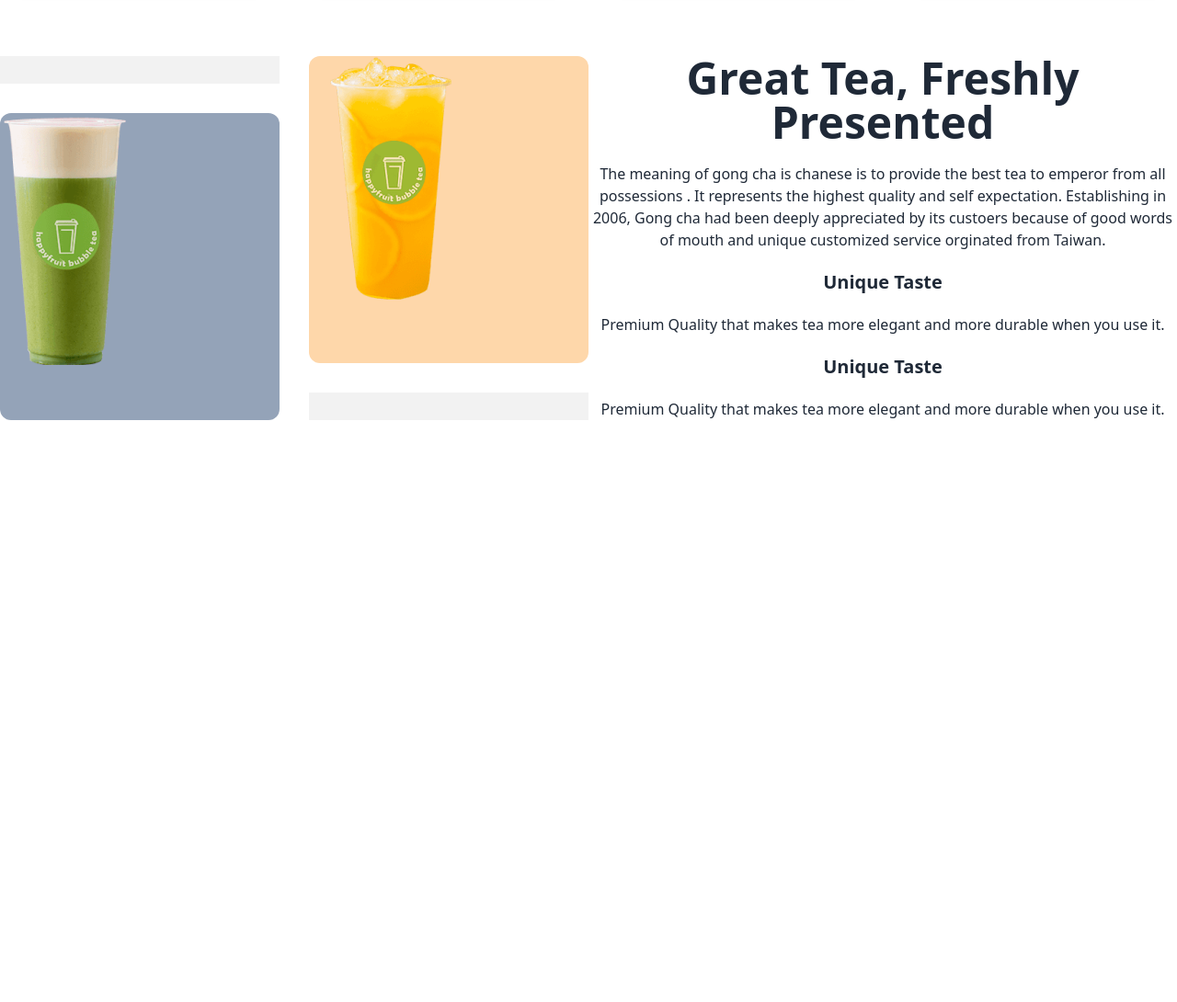
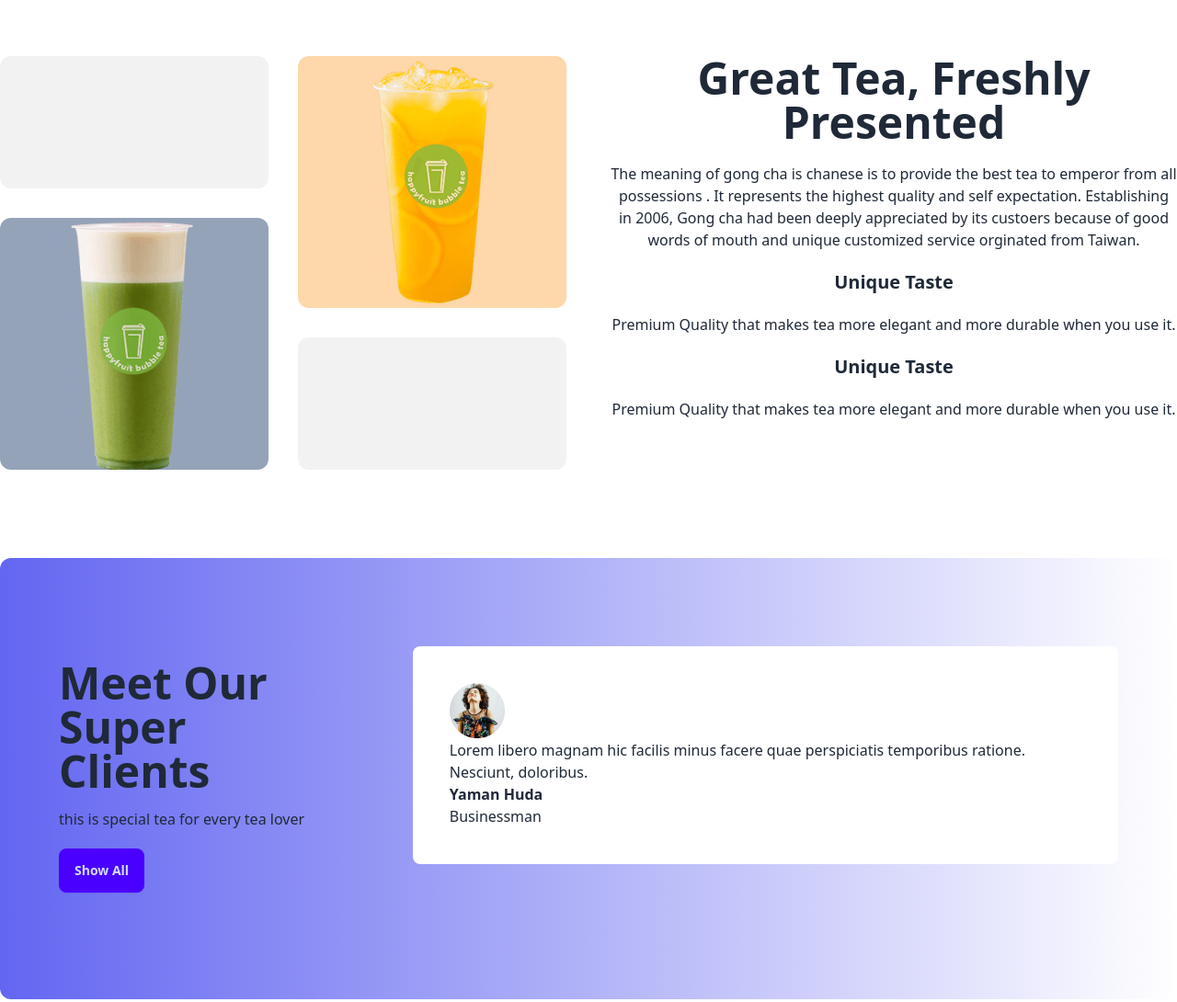
Before and after one commit to ArafatSany7/tea-house, a plain HTML site: page images/index.html in a window 1280 px wide. Shown: the part 1080-2170 px from the top of the page at 92% size. Before the commit the page ends 1633 px from the top, so only its background shows below. Drawn offline with nearby package versions, Linux system fonts and the light colour scheme.

Commit message:
more remain

```diff
--- a/images/index.html
+++ b/images/index.html
@@ -105,16 +105,16 @@
 
             <!-- great tea section -->
 
-            <section class="my-24 flex flex-col lg:flex-row  ">
+            <section class="my-24 flex flex-col lg:flex-row gap-12 ">
                 <div class="grid grid-cols-1 gap-8 md:grid-cols-2 flex-1 ">
-                    <div class="bg-base-200"></div>
-                    <div class="row-span-2 bg-orange-200 rounded-xl">
+                    <div class="bg-base-200 rounded-xl h-36"></div>
+                    <div class="row-span-2 bg-orange-200 rounded-xl flex justify-center items-center ">
                         <img src="fresh-1.png" alt="">
                     </div>
-                    <div class="row-span-2 bg-slate-400 rounded-xl justify-center">
+                    <div class="row-span-2 bg-slate-400 rounded-xl flex justify-center items-center ">
                         <img src="fresh-2.png" alt="">
                     </div>
-                    <div class="bg-base-200"></div>
+                    <div class="bg-base-200 rounded-xl h-36 "></div>
 
                 </div>
 
@@ -131,6 +131,26 @@
 
         </section>
 
+        <!-- super client section -->
+        <section class="my-24 flex flex-col lg:flex-row gap-12 rounded-xl bg-gradient-to-r from-indigo-500 px-16 py-24 ">
+          <div>
+            <h2 class="text-5xl font-extrabold my-4">
+              Meet Our Super <br>
+              Clients
+            </h2>
+            <p> this is special tea for every tea lover</p>
+            <button class="btn btn-primary my-5"> Show All</button>
+          </div>
+          <!-- supper review -->
+          <div>
+            <div class="p-10 rounded-lg bg-white">
+              <img src="client.png" alt="">
+              <p>Lorem libero magnam hic facilis minus facere quae perspiciatis temporibus ratione. Nesciunt, doloribus.</p>
+              <h4 class="font-bold"> Yaman Huda</h4>
+              <p class="font-medium">Businessman</p>
+            </div>
+          </div>
+        </section>
     </main>
 
     <!-- footer section -->
```
